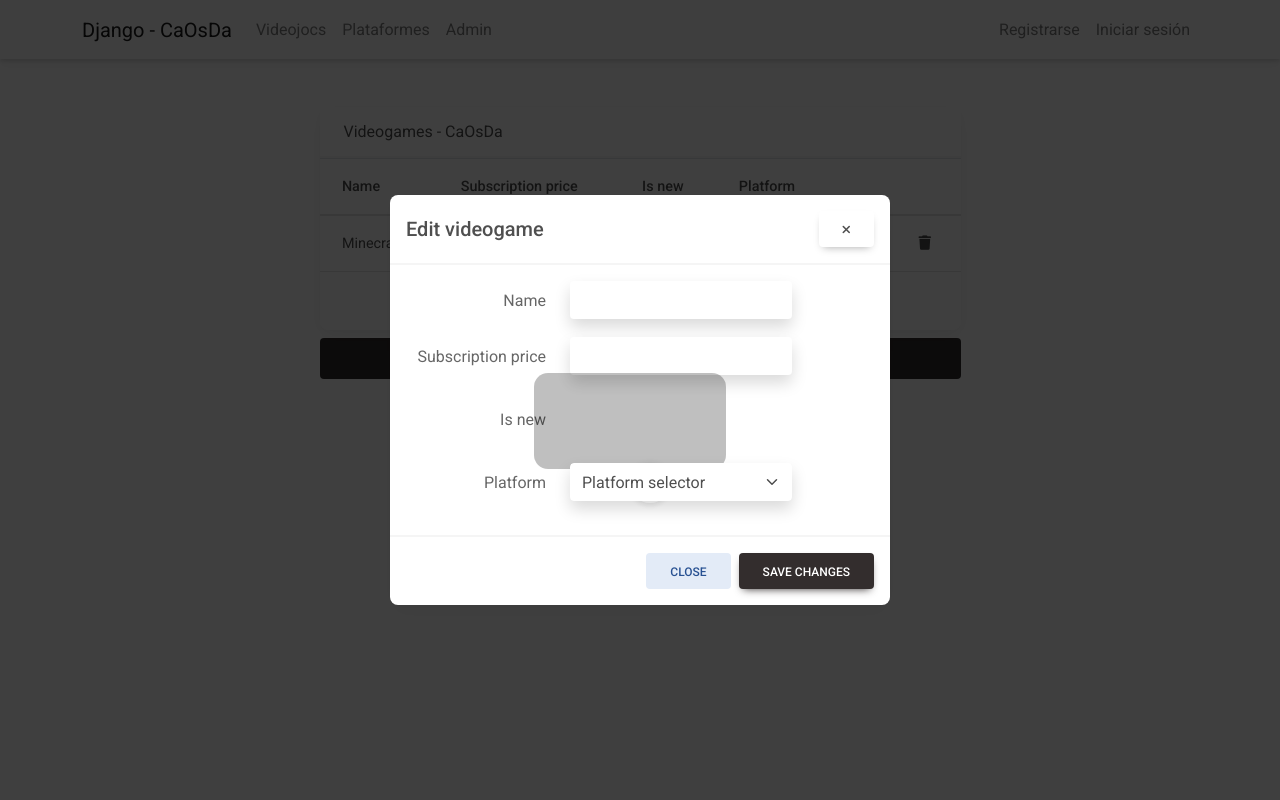
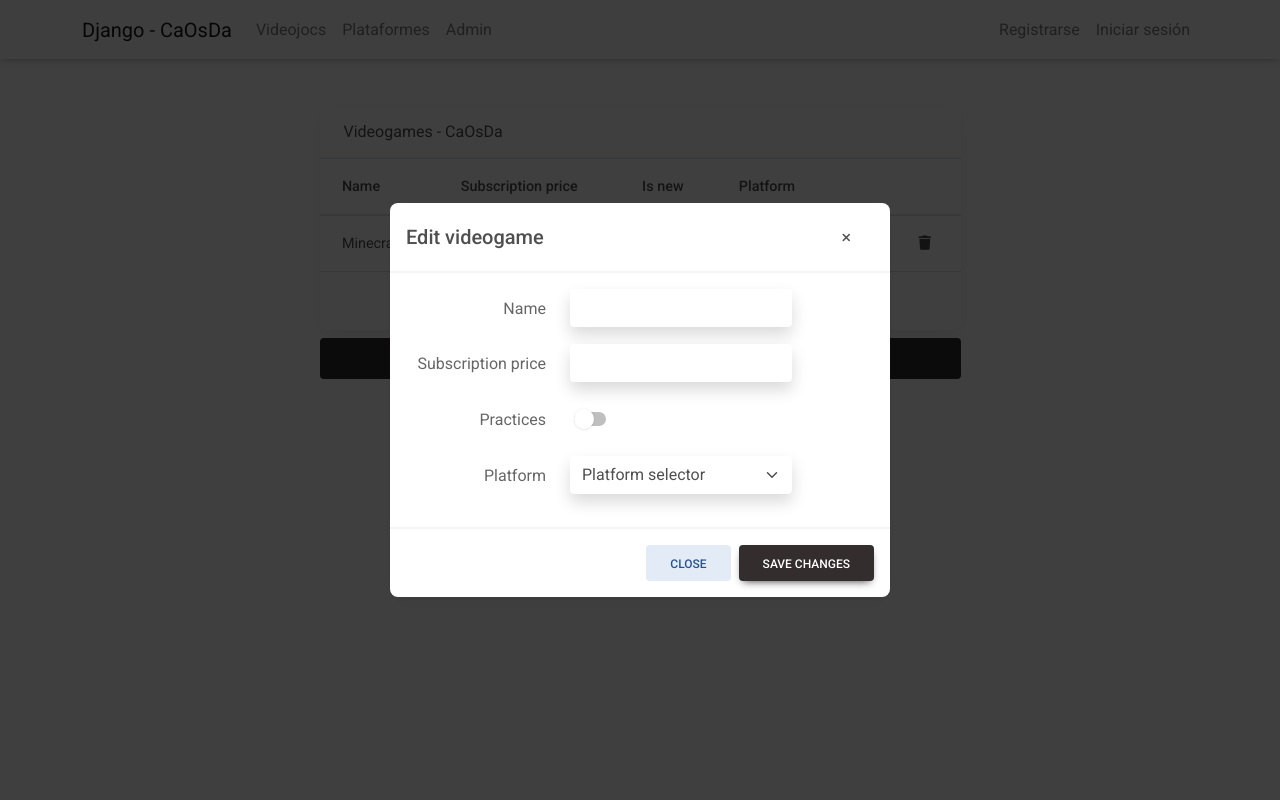
Before and after one commit to daperadors/django-caosda, a Django app: page /videogames/ in a window 1280 px wide, after a click on "Edit videogame". Run offline with Django 4.2, Linux system fonts and the light colour scheme; some libraries are stand-ins or nearby versions.

Commit message:
switch changed

```diff
--- a/videojocs/templates/html/videogames.html
+++ b/videojocs/templates/html/videogames.html
@@ -39,7 +39,7 @@
             <div class="modal-content">
                 <div class="modal-header">
                     <h5 class="modal-title" id="editTitle">Edit videogame</h5>
-                    <button type="button" class="btn" data-dismiss="modal" aria-label="Close">
+                    <button type="button" class="btn shadow-0" data-dismiss="modal" aria-label="Close">
                         <span aria-hidden="true"><i class="fa-solid fa-xmark"></i></span>
                     </button>
                 </div>
@@ -60,9 +60,9 @@
                     </div>
 
                     <div class="row mb-3 d-flex align-items-center">
-                        <label for="isnew" class="form-check-label col-md-4 col-form-label text-md-end">Is new</label>
-                        <div class="form-check form-switch mx-4 col-md-6 d-flex align-items-center">
-                            <input class="form-check-input px-5 pt-5 border-1" type="checkbox" id="isnew" name="isnew" style="scale: 2">
+                        <label for="practiquesAddStudent" class="form-check-label col-md-4 col-form-label text-md-end">Practices</label>
+                        <div class="form-check form-switch mx-3 col-md-6">
+                            <input class="form-check-input" type="checkbox" id="practiquesAddStudent" name="practiquesAdd">
                         </div>
                     </div>
 
```
